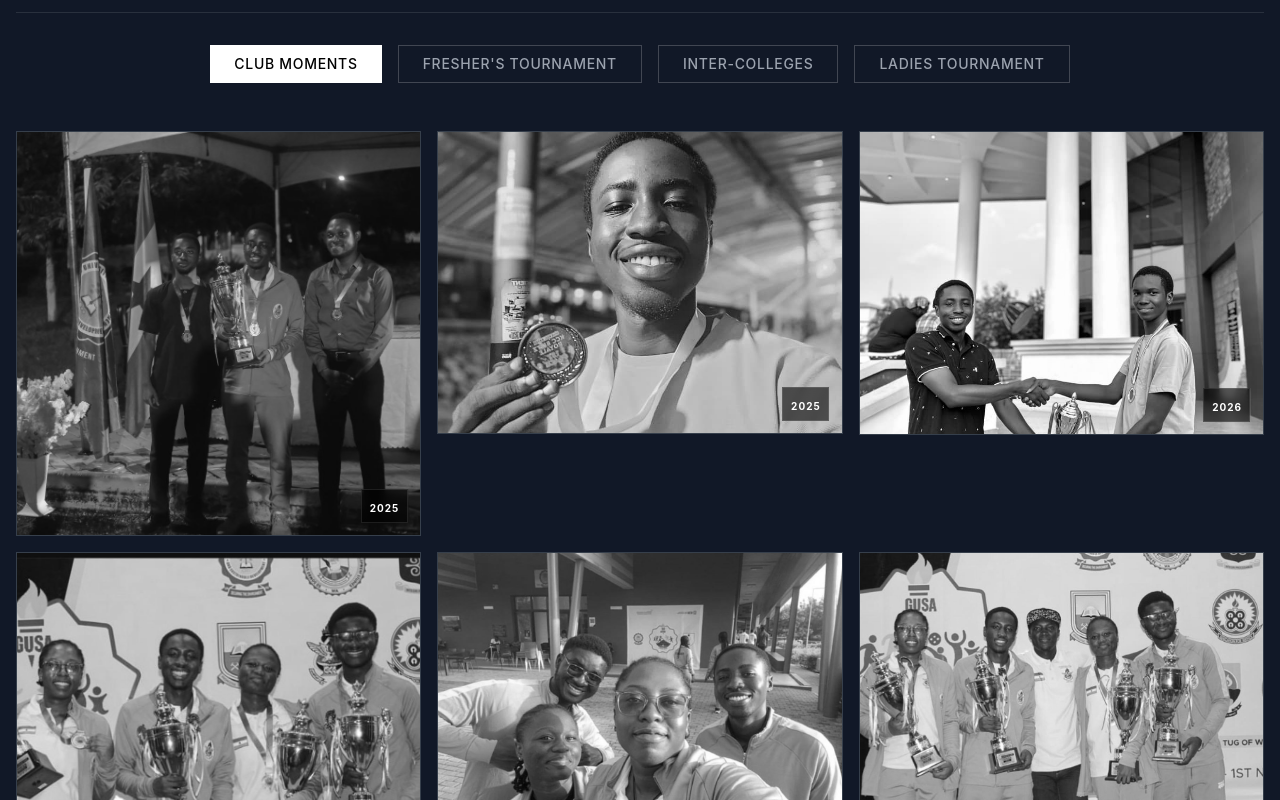
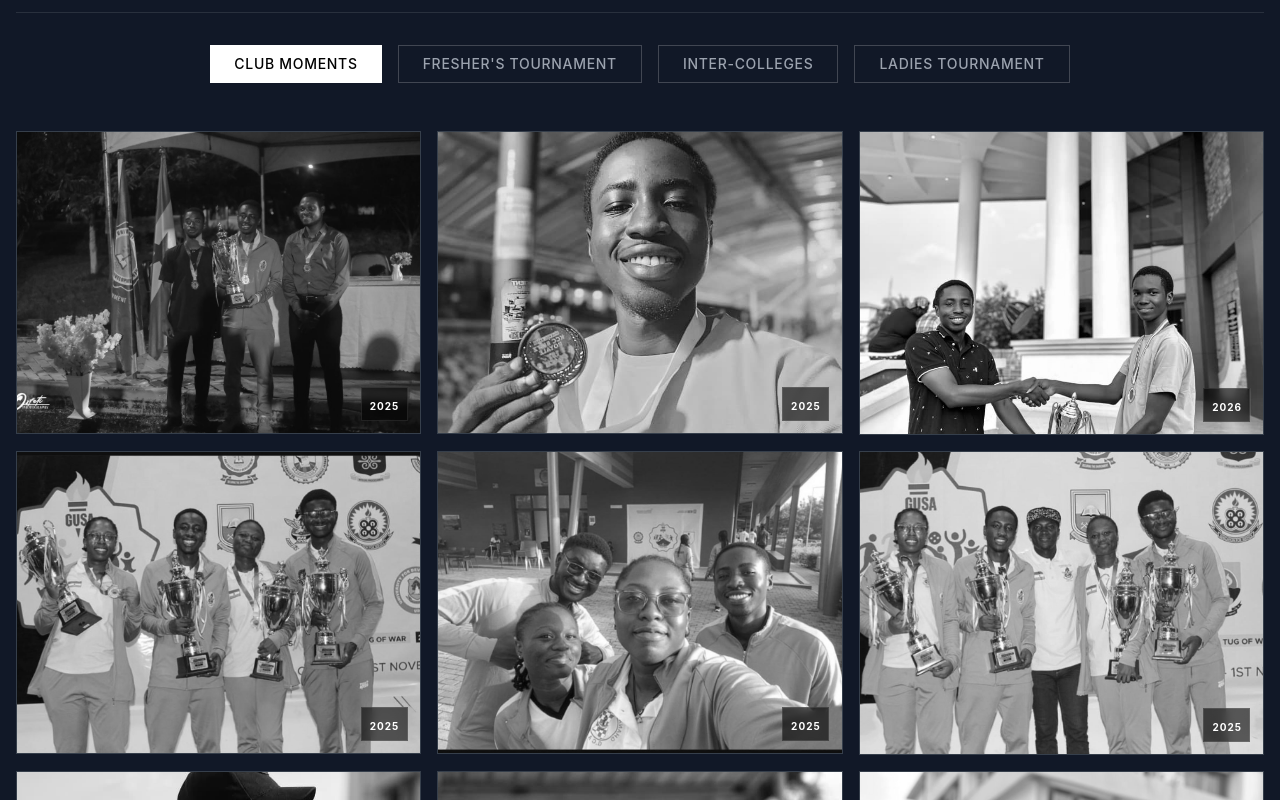
Before and after one commit to ALpatson/knust_chess_website, a React (Vite) app: page /events in a window 1280 px wide. Shown: the part 3320-4120 px from the top of the page. Built offline with nearby package versions, Linux system fonts and the light colour scheme.

Commit message:
Make Photo Archive grid items uniform in size (aspect 4/3)

```diff
--- a/src/pages/Events.jsx
+++ b/src/pages/Events.jsx
@@ -403,7 +403,7 @@ const Events = () => {
                 animate={{ opacity: 1, scale: 1 }}
                 exit={{ opacity: 0, scale: 0.8 }}
                 transition={{ duration: 0.3 }}
-                className={`relative group cursor-pointer overflow-hidden bg-gray-800 ${idx % 3 === 0 ? 'aspect-square' : 'aspect-[4/3]'} border border-white/10`}
+                className="relative group cursor-pointer overflow-hidden bg-gray-800 aspect-[4/3] border border-white/10"
                 onClick={() => setSelectedImage(media)}
               >
                 <img
```
